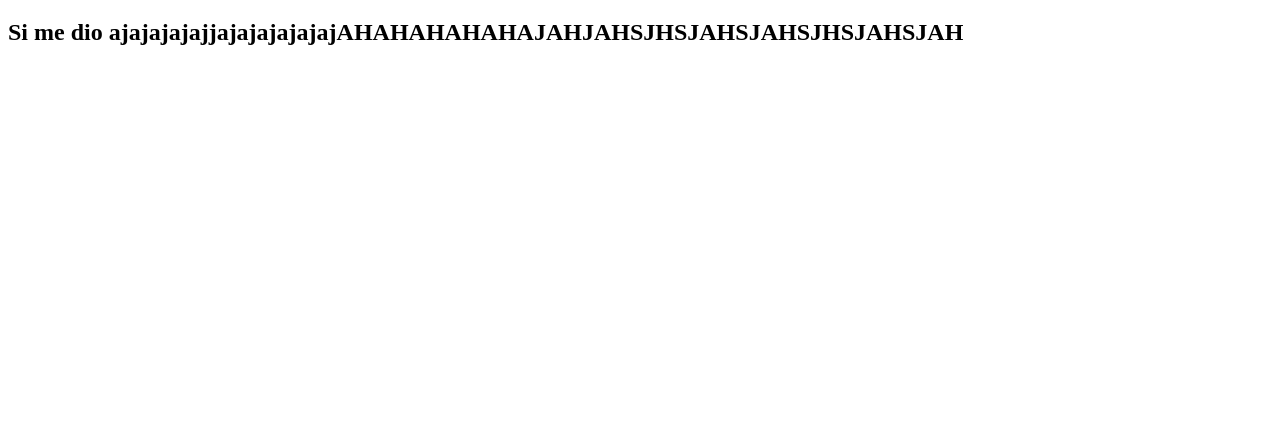
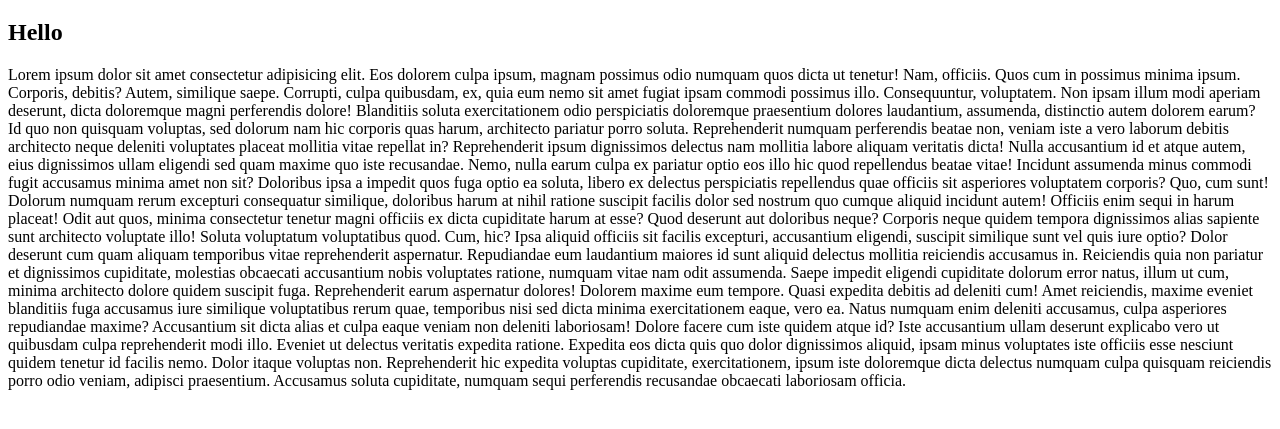
Before and after one commit to theizok/ProyectoSna, a plain HTML site: page index.html in a window 1280 px wide. Shown: the part 61-490 px from the top of the page. Drawn offline with Linux system fonts and the light colour scheme.

Commit message:
Se modifico el index.html y se añadieron otros dos archivos html

```diff
--- a/index.html
+++ b/index.html
@@ -7,6 +7,21 @@
 </head>
 <body>
     <h1>Hola terricolas</h1>
-    <h2>Si me dio ajajajajajjajajajajajajAHAHAHAHAHAJAHJAHSJHSJAHSJAHSJHSJAHSJAH</h2>
+    <h2>Hello</h2>
+    <p>Lorem ipsum dolor sit amet consectetur adipisicing elit. Eos dolorem culpa ipsum, magnam possimus odio numquam quos dicta ut tenetur! Nam, officiis. Quos cum in possimus minima ipsum. Corporis, debitis?
+    Autem, similique saepe. Corrupti, culpa quibusdam, ex, quia eum nemo sit amet fugiat ipsam commodi possimus illo. Consequuntur, voluptatem. Non ipsam illum modi aperiam deserunt, dicta doloremque magni perferendis dolore!
+    Blanditiis soluta exercitationem odio perspiciatis doloremque praesentium dolores laudantium, assumenda, distinctio autem dolorem earum? Id quo non quisquam voluptas, sed dolorum nam hic corporis quas harum, architecto pariatur porro soluta.
+    Reprehenderit numquam perferendis beatae non, veniam iste a vero laborum debitis architecto neque deleniti voluptates placeat mollitia vitae repellat in? Reprehenderit ipsum dignissimos delectus nam mollitia labore aliquam veritatis dicta!
+    Nulla accusantium id et atque autem, eius dignissimos ullam eligendi sed quam maxime quo iste recusandae. Nemo, nulla earum culpa ex pariatur optio eos illo hic quod repellendus beatae vitae!
+    Incidunt assumenda minus commodi fugit accusamus minima amet non sit? Doloribus ipsa a impedit quos fuga optio ea soluta, libero ex delectus perspiciatis repellendus quae officiis sit asperiores voluptatem corporis?
+    Quo, cum sunt! Dolorum numquam rerum excepturi consequatur similique, doloribus harum at nihil ratione suscipit facilis dolor sed nostrum quo cumque aliquid incidunt autem! Officiis enim sequi in harum placeat!
+    Odit aut quos, minima consectetur tenetur magni officiis ex dicta cupiditate harum at esse? Quod deserunt aut doloribus neque? Corporis neque quidem tempora dignissimos alias sapiente sunt architecto voluptate illo!
+    Soluta voluptatum voluptatibus quod. Cum, hic? Ipsa aliquid officiis sit facilis excepturi, accusantium eligendi, suscipit similique sunt vel quis iure optio? Dolor deserunt cum quam aliquam temporibus vitae reprehenderit aspernatur.
+    Repudiandae eum laudantium maiores id sunt aliquid delectus mollitia reiciendis accusamus in. Reiciendis quia non pariatur et dignissimos cupiditate, molestias obcaecati accusantium nobis voluptates ratione, numquam vitae nam odit assumenda.
+    Saepe impedit eligendi cupiditate dolorum error natus, illum ut cum, minima architecto dolore quidem suscipit fuga. Reprehenderit earum aspernatur dolores! Dolorem maxime eum tempore. Quasi expedita debitis ad deleniti cum!
+    Amet reiciendis, maxime eveniet blanditiis fuga accusamus iure similique voluptatibus rerum quae, temporibus nisi sed dicta minima exercitationem eaque, vero ea. Natus numquam enim deleniti accusamus, culpa asperiores repudiandae maxime?
+    Accusantium sit dicta alias et culpa eaque veniam non deleniti laboriosam! Dolore facere cum iste quidem atque id? Iste accusantium ullam deserunt explicabo vero ut quibusdam culpa reprehenderit modi illo.
+    Eveniet ut delectus veritatis expedita ratione. Expedita eos dicta quis quo dolor dignissimos aliquid, ipsam minus voluptates iste officiis esse nesciunt quidem tenetur id facilis nemo. Dolor itaque voluptas non.
+    Reprehenderit hic expedita voluptas cupiditate, exercitationem, ipsum iste doloremque dicta delectus numquam culpa quisquam reiciendis porro odio veniam, adipisci praesentium. Accusamus soluta cupiditate, numquam sequi perferendis recusandae obcaecati laboriosam officia.</p>
 </body>
 </html>
```
Also changed, not shown: formulario.html (added, +15 -0 lines), resumen.html (added, +11 -0 lines).
